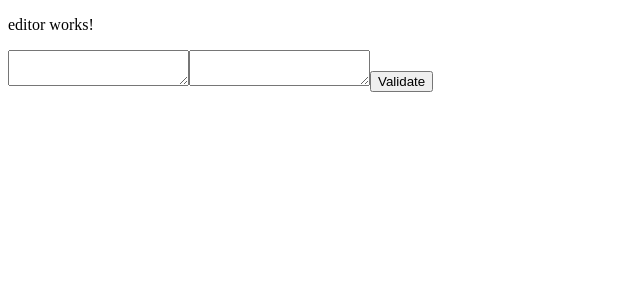
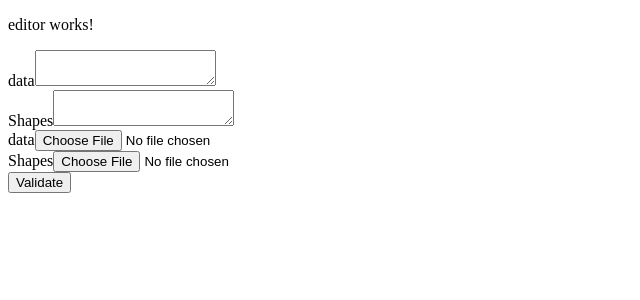
Before and after one commit to luki215/shacl-playground-front, an Angular app: page / in a window 1280 px wide. Shown: the top 300 px of the page, without its empty margins (0-640 px from the left). Built offline with nearby package versions, Linux system fonts and the light colour scheme.

Commit message:
feat(editor): show validation results

```diff
--- a/src/app/app.component.html
+++ b/src/app/app.component.html
@@ -1,8 +1,30 @@
 <app-editor></app-editor>
 
-<textarea [(ngModel)]="data"></textarea>
-<textarea [(ngModel)]="shapes"></textarea>
+<label>data</label>
+<textarea [formControl]="textDataFC"></textarea>
+<br>
+<label>Shapes</label>
+<textarea [formControl]="textShapesFC"></textarea>
+<br>
 
+<label>data</label>
+<input type="file" (change)="setDataFile($event)">
+<br>
+<label>Shapes</label>
+<input type="file" (change)="setShapesFile($event)">
+<br>
+<button (click)="validate()">Validate</button>
 
+<pre>
+  {{results_text}}
+</pre>
+<br>
+<br>
+<br>
+<br>
+<br>
+<br>
 
-<button (click)="validate()">Validate</button>
+<pre>
+  {{graph}}
+</pre>
--- a/src/app/app.component.ts
+++ b/src/app/app.component.ts
@@ -1,16 +1,82 @@
 import { Component, OnInit } from '@angular/core';
+import { FormControl } from '@angular/forms';
+import { HttpClient, HttpRequest, HttpHeaders, HttpEvent, HttpEventType } from '@angular/common/http';
+
+import { Observable } from 'rxjs';
+import { map } from 'rxjs/operators';
 @Component({
   selector: 'app-root',
   templateUrl: './app.component.html',
   styleUrls: ['./app.component.scss']
 })
 export class AppComponent implements OnInit {
-  public data;
-  public shapes;
+  public shapesFile: File;
+  public dataFile: File;
+  public textDataFC = new FormControl();
+  public textShapesFC = new FormControl();
+
+
+  public graph: string;
+  public results_text: string;
+
+  constructor(private http: HttpClient) {}
   ngOnInit() {
   }
 
+  setShapesFile(e) {
+    this.shapesFile = e.target.files[0];
+    const reader = new FileReader();
+    reader.onload = (event: any) => this.textShapesFC.patchValue(event.target.result);
+    reader.onerror = error => console.error(error);
+    reader.readAsText(this.shapesFile);
+  }
+
+
+  setDataFile(e) {
+    this.dataFile = e.target.files[0];
+    const reader = new FileReader();
+    reader.onload = (event: any) => this.textDataFC.patchValue(event.target.result);
+    reader.onerror = error => console.error(error);
+    reader.readAsText(this.dataFile);
+  }
+
+
   validate() {
+    const formData = new FormData();
+    formData.append('shapes_file', this.shapesFile);
+    formData.append('data_file', this.dataFile);
+
+
+    const req = this.http.post('http://localhost:5000/', formData, {
+      reportProgress: true,
+      headers: new HttpHeaders({ 'ngsw-bypass': 'true' })
+    });
+
+    req.pipe(
+      // push current upload progress to observable
+      // map((e) => this.getPercentDone(e))
+    ).subscribe((res: any) => {
+      console.log(res);
+      if (typeof(res) !== 'number') {
+        this.graph = res.results_graph;
+        this.results_text = res.results_text;
+      }
+    });
+
 
   }
+
+  private getPercentDone(event: HttpEvent<any>) {
+    switch (event.type) {
+      case HttpEventType.Sent:
+        return 0;
+
+      case HttpEventType.UploadProgress:
+        return Math.round((100 * event.loaded) / event.total);
+
+      case HttpEventType.Response:
+        return event.body;
+    }
+  }
+
 }
--- a/src/app/app.module.ts
+++ b/src/app/app.module.ts
@@ -1,9 +1,10 @@
 import { BrowserModule } from '@angular/platform-browser';
 import { NgModule } from '@angular/core';
-import { FormsModule } from '@angular/forms';
+import { FormsModule, ReactiveFormsModule } from '@angular/forms';
 
 import { AppComponent } from './app.component';
 import { EditorComponent } from './editor/editor.component';
+import { HttpClientModule } from '@angular/common/http';
 
 @NgModule({
   declarations: [
@@ -12,7 +13,8 @@ import { EditorComponent } from './editor/editor.component';
   ],
   imports: [
     BrowserModule,
-    FormsModule
+    ReactiveFormsModule,
+    HttpClientModule
   ],
   providers: [],
   bootstrap: [AppComponent]
```
